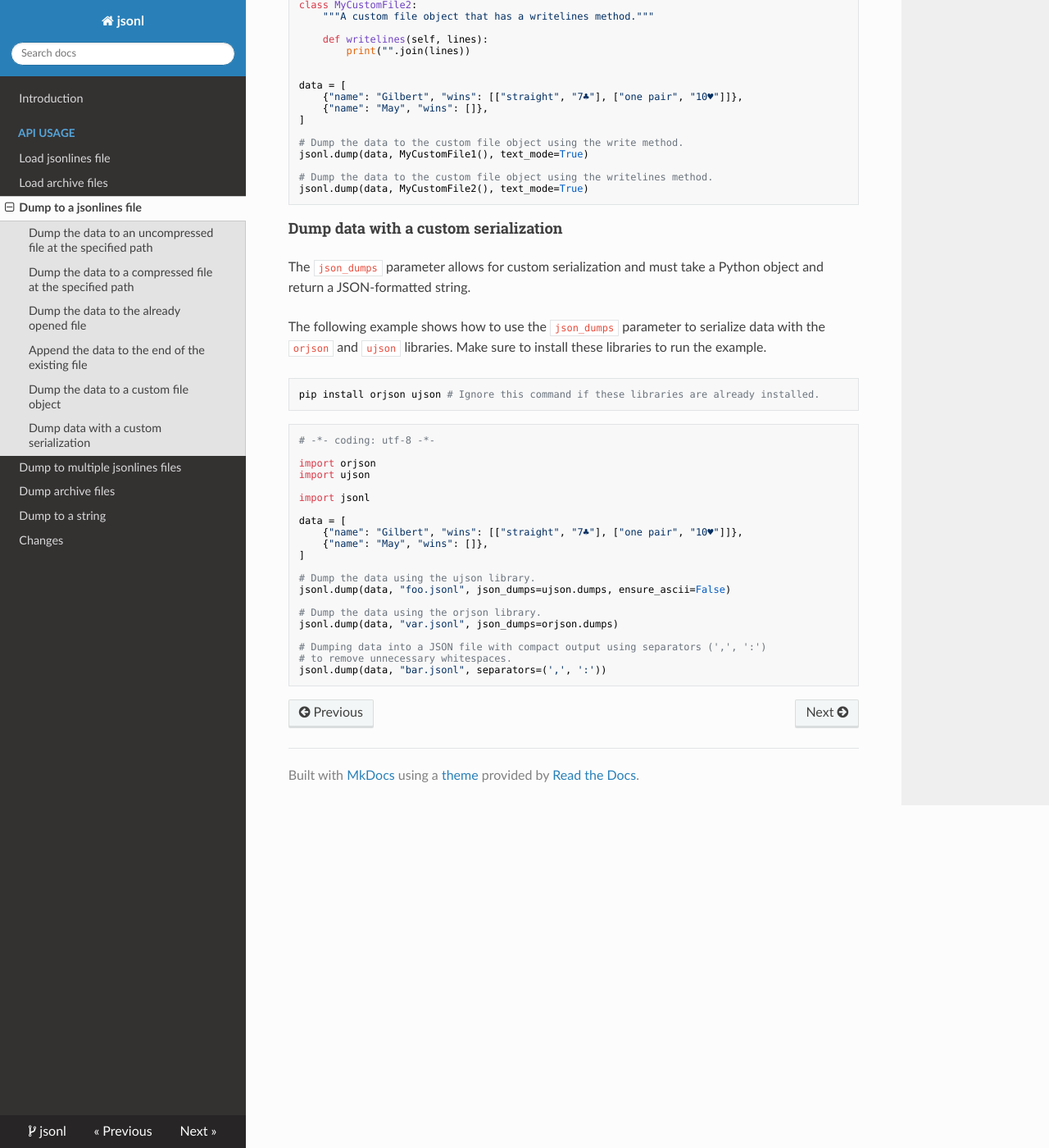
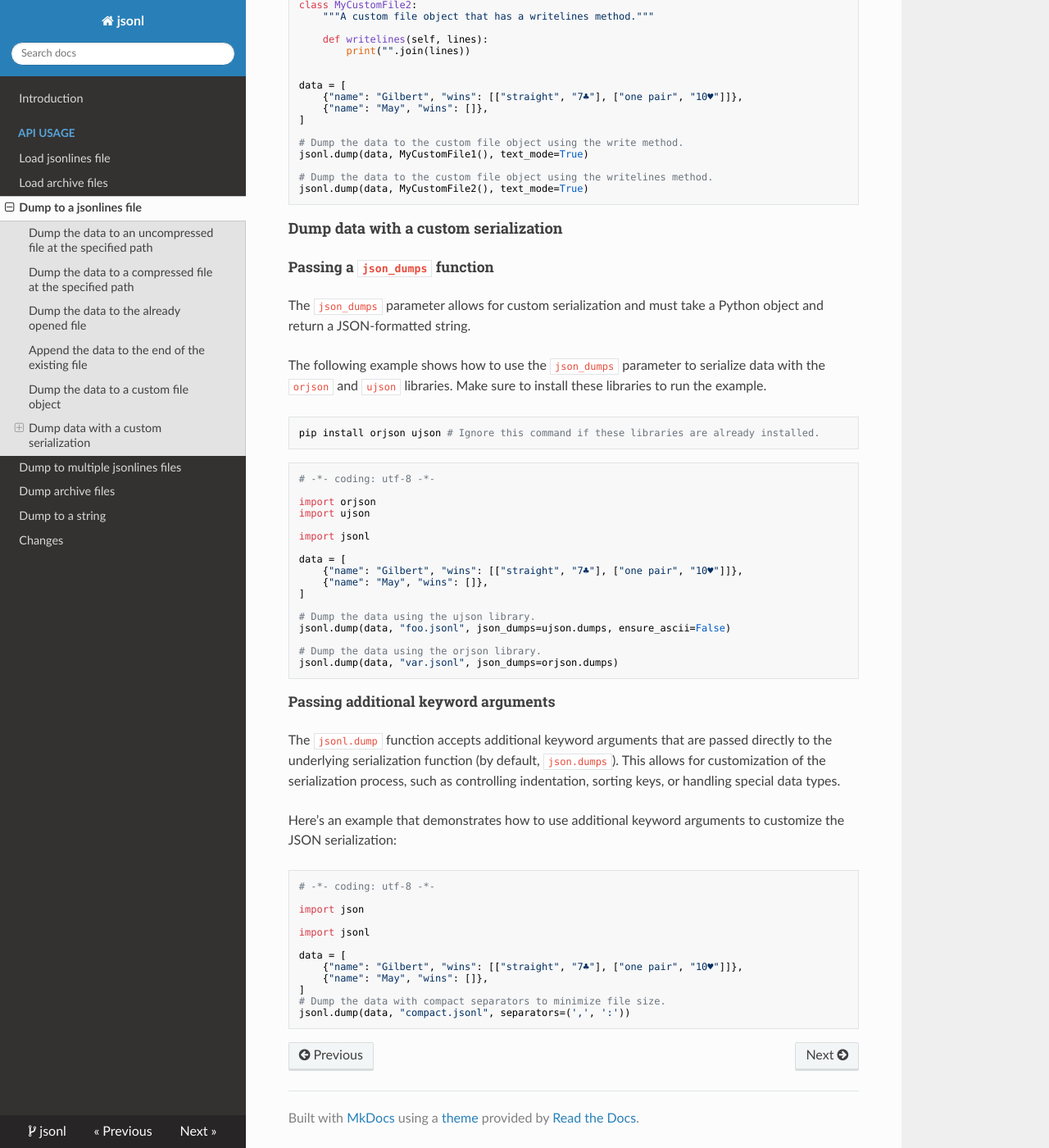
Before and after one commit to rmoralespp/jsonl, an MkDocs documentation site: the page built from docs/dump.md, in a window 1280 px wide and 1400 px high, scrolled down 1997 px. Shown: the whole window at 82% size. Built offline with MkDocs 1.6.1, drawn with Linux system fonts in a browser that asks for light colours; nearby versions of some CDN libraries; some of the changed text lies outside the part shown.

Commit message:
**Changed:** Documentation - Update the examples with `json.dump` and `json.load` by passing additional keyword arguments.

````diff
--- a/docs/dump.md
+++ b/docs/dump.md
@@ -1,6 +1,6 @@
 # Dump an iterable to a JSON Lines file incrementally.
 
-Dump JSON Lines (jsonl) files incrementally, supporting both uncompressed and compressed formats and allowing
+Dump JSON Lines **(jsonl)** files incrementally, supporting both uncompressed and compressed formats and allowing
 custom serialization and opener callbacks.
 
 #### Dump the data to an uncompressed file at the specified path
@@ -133,6 +133,8 @@ jsonl.dump(data, MyCustomFile2(), text_mode=True)
 
 #### Dump data with a custom serialization
 
+##### Passing a `json_dumps` function
+
 The `json_dumps` parameter allows for custom serialization and must take a Python object and return a
 JSON-formatted string.
 
@@ -161,8 +163,27 @@ jsonl.dump(data, "foo.jsonl", json_dumps=ujson.dumps, ensure_ascii=False)
 
 # Dump the data using the orjson library.
 jsonl.dump(data, "var.jsonl", json_dumps=orjson.dumps)
+```
 
-# Dumping data into a JSON file with compact output using separators (',', ':')
-# to remove unnecessary whitespaces.
-jsonl.dump(data, "bar.jsonl", separators=(',', ':'))
+##### Passing additional keyword arguments
+
+The  `jsonl.dump` function accepts additional keyword arguments that are passed directly to the underlying
+serialization function (by default, `json.dumps`). This allows for customization of the serialization process,
+such as controlling indentation, sorting keys, or handling special data types.
+
+Here’s an example that demonstrates how to use additional keyword arguments to customize the JSON serialization:
+
+```python
+# -*- coding: utf-8 -*-
+
+import json
+
+import jsonl
+
+data = [
+    {"name": "Gilbert", "wins": [["straight", "7♣"], ["one pair", "10♥"]]},
+    {"name": "May", "wins": []},
+]
+# Dump the data with compact separators to minimize file size.
+jsonl.dump(data, "compact.jsonl", separators=(',', ':'))
 ```
--- a/docs/load.md
+++ b/docs/load.md
@@ -45,7 +45,7 @@ Check [note](#note-compression) for more details
 
 import jsonl
 
-path = "file.jsonl.gz" # gzip compressed file, but it can be ".bz2" or ".xz"
+path = "file.jsonl.gz"  # gzip compressed file, but it can be ".bz2" or ".xz"
 
 # Example data to save in the file
 data = [
@@ -140,6 +140,8 @@ WARNING:root:Broken line at 2: Expecting ',' delimiter: line 2 column 1 (char 28
 
 #### Load a file using a custom deserialization
 
+##### Passing a `json_loads` function
+
 The `json_loads` parameter allows for custom deserialization and must take a JSON-formatted
 string as input and return a Python object.
 
@@ -185,6 +187,37 @@ print(tuple(iterator1))
 print(tuple(iterator2))
 ```
 
+##### Passing additional keyword arguments
+
+The  `jsonl.load` function also accepts additional keyword arguments that are passed to the underlying
+JSON deserialization function (by default, `json.loads`). This is useful when you want to customize the behavior of the
+deserialization
+
+Here’s an example using the built-in `json` module to parse float values as `decimal.Decimal`:
+
+```python
+# -*- coding: utf-8 -*-
+
+import decimal
+
+import jsonl
+
+path = "file.jsonl"
+
+# Example data to save in the file with `float` values
+data = [
+    {"name": "Gilbert", "wins_avg": 2.5},
+    {"name": "May", "wins_avg": 3.75},
+]
+
+# Save the data to the jsonl file
+jsonl.dump(data, path)
+
+# Load the data back, parsing `float` values as `decimal.Decimal` using the `parse_float` keyword argument
+iterator = jsonl.load(path, parse_float=decimal.Decimal)
+print(tuple(iterator))
+```
+
 #### Load a file using a custom opener
 
 The `opener` parameter allows loading files from custom sources, such as a ZIP archive. Here’s how to use it:
````
Also changed, not shown: CHANGELOG.md (+1 -0 lines).
